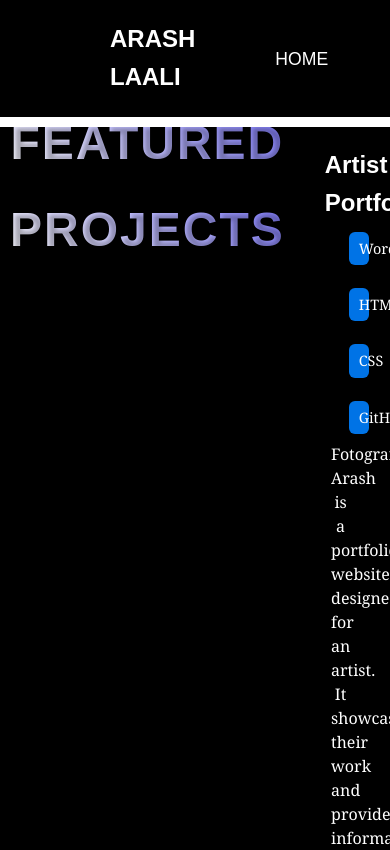
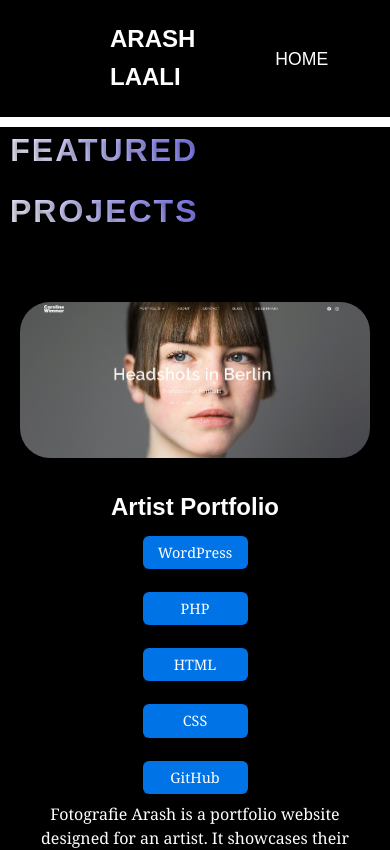
Before and after one commit to Arashlaali/portfolio, a React (Vite) app in the folder myportfolio/: page /projects in a window 390 px wide. Shown: the top 850 px of the page. Built offline with nearby package versions, Linux system fonts and the light colour scheme.

Commit message:
updated css so it works more properly for small screens

```diff
--- a/myportfolio/src/pages/PageProjects.css
+++ b/myportfolio/src/pages/PageProjects.css
@@ -3,18 +3,15 @@
     margin: 0;
     padding: 0;
     box-sizing: border-box;
-
 }
 
 html,
 body {
     width: 100%;
     overflow-x: hidden;
-    /* Hide any horizontal overflow */
 }
 
-
-/* Set up the container with grid layout */
+/* Container layout */
 #container {
     display: flex;
     flex-direction: row;
@@ -29,14 +26,13 @@ body {
 #portfolio {
     display: grid;
     grid-template-columns: 1fr 10fr;
-    /* Divide portfolio into two columns */
     gap: 10px;
     width: 100%;
     max-width: 1400px;
     padding: 20px;
 }
 
-/* Featured Projects title style (aligned to the left) */
+/* Featured Projects title */
 .projects-title {
     flex: 1;
     position: sticky;
@@ -49,7 +45,6 @@ body {
     text-align: center;
     margin-bottom: 20px;
     font-family: 'Cinzel', serif;
-    /* Try Playfair Display or another artistic font */
     color: #fff;
     grid-column: 1 / 2;
     z-index: 10;
@@ -73,7 +68,6 @@ body {
     transform: scale(1.05);
 }
 
-/* Animation on page load */
 @keyframes fadeInUp {
     0% {
         opacity: 0;
@@ -86,8 +80,7 @@ body {
     }
 }
 
-
-/* Projects Flex - This will now be placed in the right column */
+/* Projects Flex */
 .projects-flex {
     flex: 3;
     display: flex;
@@ -96,7 +89,6 @@ body {
     width: 90%;
     text-align: center;
     grid-column: 1 / 3;
-    /* Place projects-flex in the right column */
 }
 
 .projects-flex .projects-individual {
@@ -114,6 +106,7 @@ body {
     padding: 0;
     gap: 15px;
     justify-content: center;
+    flex-wrap: wrap;
 }
 
 .projects-flex .projects-bio ul li {
@@ -131,10 +124,8 @@ body {
     height: auto;
     border-radius: 30px;
     margin-bottom: 2px;
-
 }
 
-/* Optional: Projects Icon (if you plan to use it) */
 .projects-icon {
     display: flex;
     justify-content: center;
@@ -143,7 +134,6 @@ body {
 }
 
 .projects-bio h2 {
-
     font-size: 1.5rem;
     font-weight: bold;
     color: #fff;
@@ -160,26 +150,48 @@ body {
     margin-bottom: 50px;
 }
 
-
-/* Responsive Design for small screens */
+/* Responsive Design for tablets and phones */
 @media (max-width: 768px) {
     #container {
-        grid-template-columns: 1fr;
-        /* Stack the columns vertically */
+        flex-direction: column;
         padding: 10px;
     }
 
-    .projects-flex {
-        flex-direction: column;
-        align-items: center;
+    #portfolio {
+        grid-template-columns: 1fr;
+        padding: 10px;
     }
 
-    .projects-bio {
-        max-width: 100%;
+    .projects-title {
+        position: static;
         text-align: center;
+        grid-column: 1 / -1;
+        margin-bottom: 30px;
+        margin-top: 30px;
+    }
+
+    .projects-title p {
+        font-size: 2rem;
+    }
+
+    .projects-flex {
+        width: 100%;
+        grid-column: 1 / -1;
+        gap: 20px;
+    }
+
+    .projects-flex .projects-bio article {
+        max-width: 90%;
     }
 
     .projects-bio ul {
         flex-direction: column;
+        gap: 10px;
+        max-width: 30%;
+        margin: 0 auto;
+    }
+
+    .projects-individual img {
+        max-width: 100%;
     }
 }
--- a/myportfolio/src/pages/PageProjects.jsx
+++ b/myportfolio/src/pages/PageProjects.jsx
@@ -25,6 +25,7 @@ function PageProjects() {
                             <h2> Artist Portfolio</h2>
                             <ul>
                                 <li>WordPress</li>
+                                <li> PHP </li>
                                 <li>HTML</li>
                                 <li> CSS </li>
                                 <li> GitHub</li>
```
